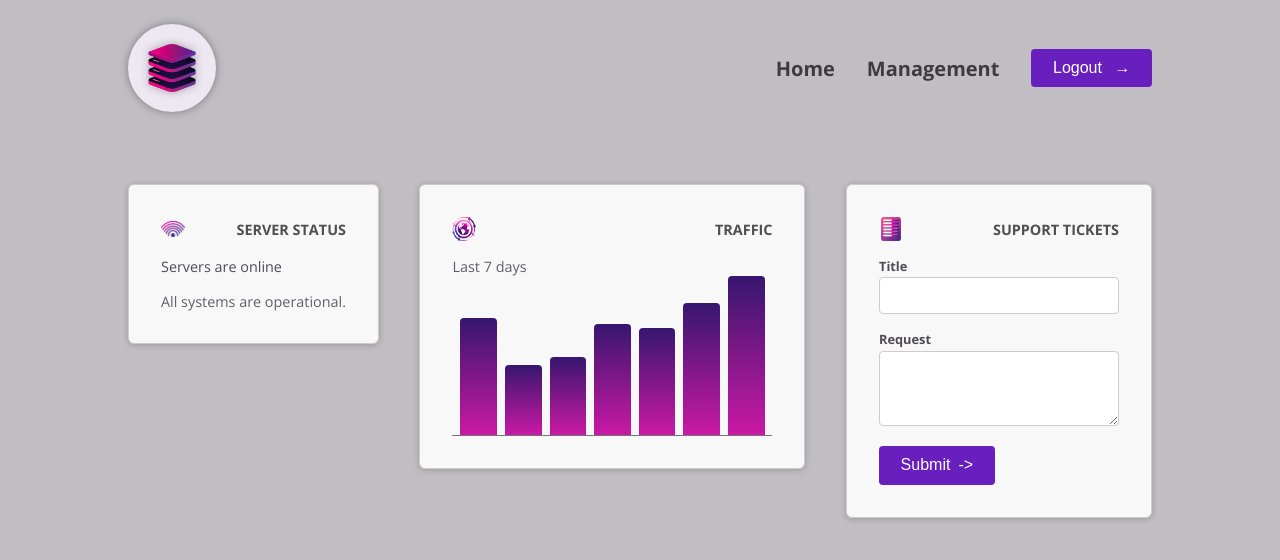
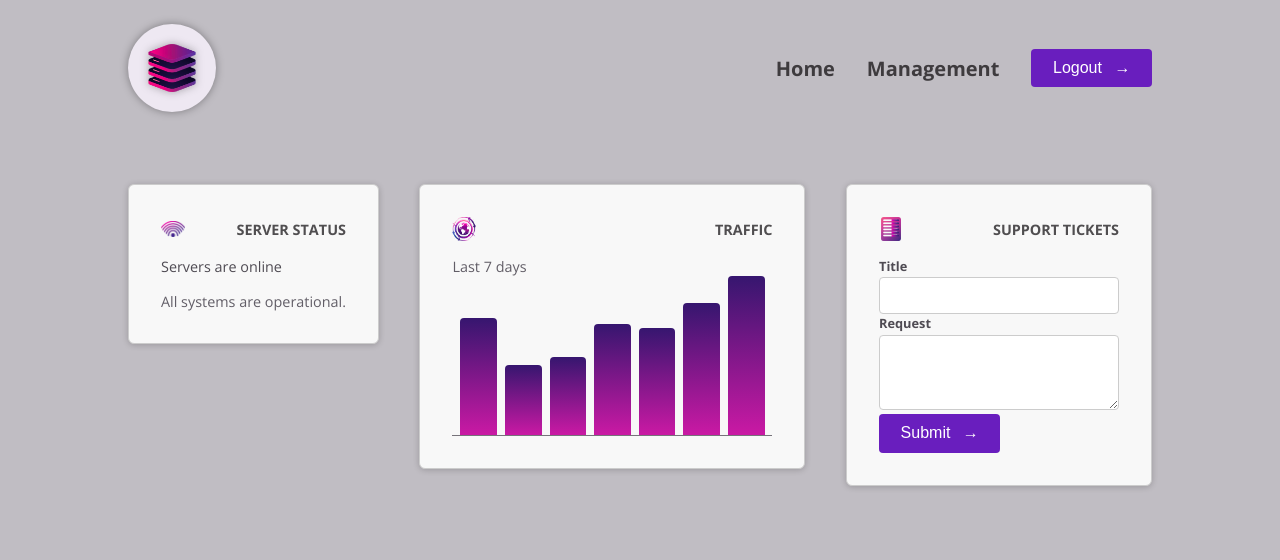
Before and after one commit to janzelinka/angular-tutorial, an Angular app in the folder client/: page / in a window 1280 px wide. Shown: the top 560 px of the page. Built offline with nearby package versions, Linux system fonts and the light colour scheme.

Commit message:
content projection, multiple components selector

```diff
--- a/client/src/app/dashboard/tickets/new-ticket/new-ticket.component.html
+++ b/client/src/app/dashboard/tickets/new-ticket/new-ticket.component.html
@@ -1,13 +1,14 @@
 <form>
+  <app-control label="Title">
+    <input name="title" id="title" />
+  </app-control>
+  <app-control label="Request">
+    <textarea name="request" id="request" rows="3"></textarea>
+  </app-control>
   <p>
-    <label>Title</label>
-    <input name="title" id="title" />
-  </p>
-  <p>
-    <label>Request</label>
-    <textarea name="request" id="request" rows="3"></textarea>
-  </p>
-  <p>
-    <button appButton>Submit</button>
+    <button appButton>
+      Submit
+      <span ngProjectAs="icon"> → </span>
+    </button>
   </p>
 </form>
--- a/client/src/app/dashboard/tickets/new-ticket/new-ticket.component.ts
+++ b/client/src/app/dashboard/tickets/new-ticket/new-ticket.component.ts
@@ -1,10 +1,11 @@
 import { Component } from '@angular/core';
 import { ButtonComponent } from '../../../shared/button/button.component';
+import { ControlComponent } from '../../../shared/control/control.component';
 
 @Component({
   selector: 'app-new-ticket',
   standalone: true,
-  imports: [ButtonComponent],
+  imports: [ButtonComponent, ControlComponent],
   templateUrl: './new-ticket.component.html',
   styleUrl: './new-ticket.component.css',
 })
--- a/client/src/app/shared/button/button.component.html
+++ b/client/src/app/shared/button/button.component.html
@@ -1,4 +1,4 @@
 <span> <ng-content></ng-content> </span>
 <span class="icon">
-  <ng-content select="icon"> -> </ng-content>
+  <ng-content select="icon"></ng-content>
 </span>
--- a/client/src/app/shared/button/button.component.ts
+++ b/client/src/app/shared/button/button.component.ts
@@ -1,7 +1,7 @@
 import { Component } from '@angular/core';
 
 @Component({
-  selector: 'button[appButton]',
+  selector: 'button[appButton], a[appButton]',
   standalone: true,
   imports: [],
   templateUrl: './button.component.html',
--- /dev/null
+++ b/client/src/app/shared/control/control.component.html
@@ -0,0 +1,4 @@
+<p>
+  <label>{{ label() }}</label>
+  <ng-content select="input, textarea"></ng-content>
+</p>
--- /dev/null
+++ b/client/src/app/shared/control/control.component.ts
@@ -0,0 +1,12 @@
+import { Component, input } from '@angular/core';
+
+@Component({
+  selector: 'app-control',
+  standalone: true,
+  imports: [],
+  templateUrl: './control.component.html',
+  styleUrl: './control.component.css',
+})
+export class ControlComponent {
+  label = input.required<string>();
+}
```
Also changed, not shown: client/src/app/shared/control/control.component.css (added).
